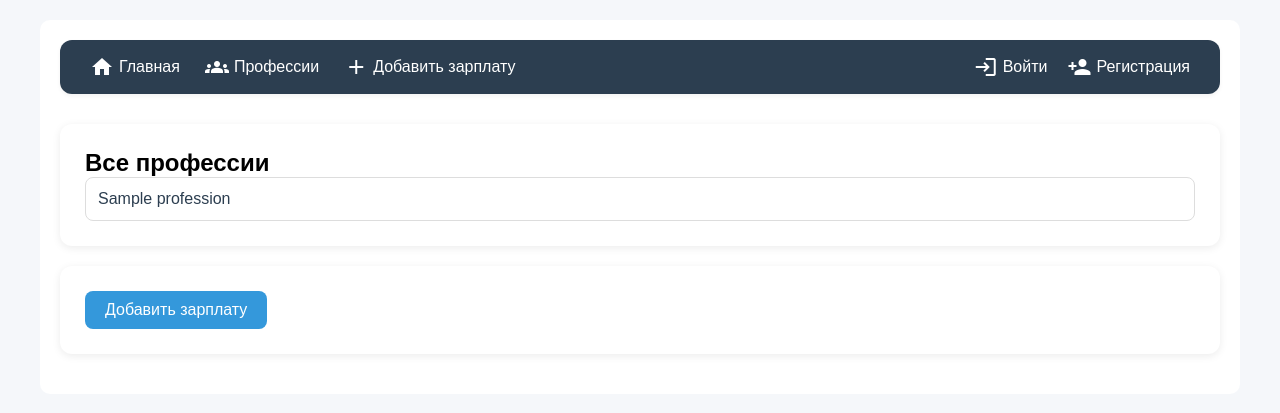
After one commit to Natalya1579/salary-calculator, a Flask app: page /professions in a window 1280 px wide. The commit adds this page. Shown: the top 413 px of the page. Run offline with Flask 3, Linux system fonts and the light colour scheme; tables that the repository leaves empty hold one stand-in row (values such as "Sample post").

Commit message:
Add profession-page

```diff
--- a/app.py
+++ b/app.py
@@ -4,6 +4,7 @@ from flask_login import LoginManager, login_user, logout_user, login_required, c
 import config
 from db import db
 from models import User, Profession, SalaryReport
+import statistics
 
 # Создаем приложение
 app = Flask(__name__)
@@ -38,9 +39,15 @@ def register():
         password = request.form['password']
 
         # Проверяем, не занят ли пароль
-        existing_user = User.query.filter((User.username == username) | (User.email == email)).first()
+        existing_user = User.query.filter(User.username == username).first()
         if existing_user:
-            flash('Пользователь с таким именем или email уже существует', 'danger')
+            flash('Такой логин уже занят', 'danger')
+            return redirect(url_for('register'))
+
+        # Проверяем, не занят ли email
+        existing_email = User.query.filter(User.email == email).first()
+        if existing_email:
+            flash('Такой email уже зарегистрирован', 'danger')
             return redirect(url_for('register'))
 
         # Создаем нового пользователя
@@ -59,14 +66,19 @@ def login():
     if request.method == 'POST':
         username = request.form['username']
         password = request.form['password']
+
+        # Ищем пользователя
         user = User.query.filter_by(username=username).first()
 
+        # Проверяем пароль
         if user and check_password_hash(user.password_hash, password):
+            # session['user_id'] = user.id
+            # session['username'] = user.username
             login_user(user)
-            flash(f'С возвращением, {username}!', 'success')
+            flash(f'Добро пожаловать, {user.username}!', 'success')
             return redirect(url_for('index'))
         else:
-            flash('Неверное имя пользователя или пароль', 'danger')
+            flash('Неверный логин или пароль', 'danger')
     return render_template('login.html', title='Вход')
 
 
@@ -96,7 +108,7 @@ def add_salary():
             db.session.add(profession)
             db.session.commit()
 
-        # Создаем отчет
+        # Создаем запись о зарплате
         report = SalaryReport(
             profession_id=profession.id,
             city=city,
@@ -110,8 +122,109 @@ def add_salary():
         db.session.commit()
 
         flash('Зарплата добавлена анонимно' if is_anonymous else 'Зарплата добавлена', 'success')
-        return redirect(url_for('profession_stats', profession_id=profession.id))
+        return redirect(url_for('profession_page', id=profession.id))
     return render_template('add_salary.html', title='Добавить зарплату')
+
+
+@app.route('/professions')
+def professions_list():
+    professions = Profession.query.all()
+    return render_template('professions.html', professions=professions, title='Профессии')
+
+
+@app.route('/profession/<int:id>')
+def profession_page(id):
+    # Находим профессию в БД
+    profession = Profession.query.get(id)
+
+    if not profession:
+        flash('Профессия не найдена', 'danger')
+        return redirect(url_for('professions_list'))
+
+    # Находим все зарплаты для этой профессии
+    reports = SalaryReport.query.filter_by(profession_id=id).all()
+
+    # Количество зарплат для этой профессии
+    count = len(reports)
+
+    if count > 0:
+        total = 0
+        for report in reports:
+            total += report.salary
+        average = total // count
+
+        min_salary = reports[0].salary
+        max_salary = reports[0].salary
+
+        for report in reports:
+            if report.salary < min_salary:
+                min_salary = report.salary
+            if report.salary > max_salary:
+                max_salary = report.salary
+    else:
+        average = 0
+        min_salary = 0
+        max_salary = 0
+
+    # Считаем статистику по городам
+    cities = {}
+    for report in reports:
+        if report.city not in cities:
+            cities[report.city] = [report.salary]
+        else:
+            cities[report.city].append(report.salary)
+
+    # Для каждого города считаем среднюю зарплату
+    city_stats = {}
+    for city, salaries in cities.items():
+        city_stats[city] = sum(salaries) // len(salaries)
+
+    # Сортировка по городам
+    sorted_cities = sorted(city_stats.items(), key=lambda x: x[1], reverse=True)
+
+    # Считаем статистику по формату работы
+    work_formats = {}
+    for report in reports:
+        if report.work_format not in work_formats:
+            work_formats[report.work_format] = [report.salary]
+        else:
+            work_formats[report.work_format].append(report.salary)
+
+    # Для каждого формата работы считаем среднюю зарплату
+    work_format_stats = {}
+    for work_format, salaries in work_formats.items():
+        work_format_stats[work_format] = sum(salaries) // len(salaries)
+
+    # Сортировка по формату работы
+    sorted_work_formats = sorted(work_format_stats.items(), key=lambda x: x[1], reverse=True)
+
+    # Считаем статистику по грейдам
+    grades = {}
+    for report in reports:
+        if report.grade not in grades:
+            grades[report.grade] = [report.salary]
+        else:
+            grades[report.grade].append(report.salary)
+
+    # Для каждого грейда считаем среднюю зарплату
+    grade_stats = {}
+    for grade, salaries in grades.items():
+        grade_stats[grade] = sum(salaries) // len(salaries)
+
+    # Сортировка по грейду
+    sorted_grades = sorted(grade_stats.items(), key=lambda x: x[1], reverse=True)
+
+    # Передаем в шаблон
+    return render_template('profession.html',
+                           profession=profession,
+                           count=count,
+                           average=average,
+                           min_salary=min_salary,
+                           max_salary=max_salary,
+                           reports=reports,
+                           city_stats=sorted_cities,
+                           work_format_stats=sorted_work_formats,
+                           grade_stats=sorted_grades)
 
 
 # Запуск
--- a/templates/base.html
+++ b/templates/base.html
@@ -4,44 +4,72 @@
     <meta charset="UTF-8">
     <meta name="viewport" content="width=device-width, initial-scale=1.0">
     <title>{{ title }} | Salary Calculator</title>
+    <link href="https://fonts.googleapis.com/icon?family=Material+Icons" rel="stylesheet">
     <style>
-        /* Минимальный CSS */
-        * { margin: 0; padding: 0; box-sizing: border-box; }
+        * {
+            margin: 0;
+            padding: 0;
+            box-sizing: border-box;
+        }
         body {
-            font-family: sans-serif;
+            font-family: Arial, sans-serif;
             background: #f5f7fa;
             padding: 20px;
         }
-        nav {
+        .container {
+            max-width: 1200px;
+            margin: 0 auto;
             background: white;
+            padding: 20px;
+            border-radius: 10px;
+        }
+
+        /* Навигация */
+         nav {
+            background: #2c3e50;
             padding: 15px 30px;
             border-radius: 12px;
             margin-bottom: 30px;
             box-shadow: 0 2px 4px rgba(0,0,0,0.05);
             display: flex;
-            gap: 20px;
+            gap: 25px;
+            align-items: center;
             flex-wrap: wrap;
         }
         nav a {
             text-decoration: none;
-            color: #2c3e50;
-            font-weight: 500;
+            color: white;
+            display: inline-flex;
+            align-items: center;
+            gap: 5px;
         }
-        nav a:hover {color: #3498db; }
-        .container {
-            max-width: 1200px;
-            margin: 0 auto;
+        nav a:hover {
+            color: #3498db;
         }
-        .flash-messages {
+        .nav-right {
+            margin-left: auto;
+            display: flex;
+            gap: 20px;
+            align-items: center;
+        }
+
+        .username {
+            color: white;
+            background: #34495e;
+            padding: 5px 12px;
+            border-radius: 20px;
+        }
+
+        /* Карточки */
+        .card {
+            background: white;
+            border-radius: 12px;
+            padding: 25px;
             margin-bottom: 20px;
+            box-shadow: 0 2px 8px rgba(0,0,0,0.08);
         }
-        .alert {
-            padding: 12px 20px;
-            border-radius: 8px;
-            margin-bottom: 10px;
-        }
-        .alert-success { background: #d4edda; color: #155724; }
-        .alert-danger { background: #f8d7da; color: #721c24; }
+
+        /* Кнопки */
         button, .btn {
             background: #3498db;
             color: white;
@@ -51,17 +79,36 @@
             cursor: pointer;
             text-decoration: none;
             display: inline-block;
+            gap: 5px;
+            align-items: center;
         }
-        button:hover, .btn:hover { background: #2980b9; }
-        .card {
-            background: white;
-            border-radius: 12px;
-            padding: 20px;
+        button:hover, .btn:hover {
+            background: #2980b9;
+        }
+
+        /* Flash сообщения */
+        .flash-messages {
             margin-bottom: 20px;
-            box-shadow: 0 2px 8px rgba(0,0,0,0.08);
+        }
+
+        .alert {
+            padding: 12px 20px;
+            border-radius: 8px;
+            margin-bottom: 10px;
+        }
+        .alert-success { background: #d4edda; color: #155724; }
+        .alert-danger { background: #f8d7da; color: #721c24; }
+
+        .alert-warning {
+            background: #fff3cd;
+            color: #856404;
+        }
+
+        .alert-info {
+            background: #d1ecf1;
+            color: #0c5460;
         }
     </style>
-    <link href="https://fonts.googleapis.com/icon?family=Material+Icons" rel="stylesheet">
 </head>
 <body>
     <div class="container">
@@ -75,16 +122,25 @@
             <a href="/add-salary">
                 <span class="material-icons">add</span> Добавить зарплату
             </a>
-            <div style="margin-left: auto; display: flex; gap: 15px;">
+
+            <div class="nav-right">
                 {% if current_user.is_authenticated %}
-                    <span>{{ current_user.username }}</span>
-                    <a href="/logout">Выйти</a>
+                    <span class="username">{{ current_user.username }}</span>
+                    <a href="/logout">
+                        <span class="material-icons">exit_to_app</span> Выйти
+                    </a>
                 {% else %}
-                    <a href="/login">Войти</a>
-                    <a href="/register">Регистрация</a>
+                    <a href="/login">
+                        <span class="material-icons">login</span> Войти
+                    </a>
+                    <a href="/register">
+                        <span class="material-icons">person_add</span> Регистрация
+                    </a>
                 {% endif %}
             </div>
         </nav>
+
+        <!-- Flash сообщения -->
         <div class="flash-messages">
             {% with messages = get_flashed_messages(with_categories=true) %}
                 {% for category, message in messages %}
@@ -93,6 +149,7 @@
             {% endwith %}
         </div>
 
+        <!-- Основной контент -->
         {% block content %}{% endblock %}
     </div>
 </body>
--- a/templates/index.html
+++ b/templates/index.html
@@ -7,7 +7,7 @@
     </h1>
     <p style="font-size: 18px; margin: 20px 0;">
         Узнайте, сколько на самом деле платят специалистам вашего профиля.<br>
-        Все данные анонимны и проверяются сообществом.
+        Все данные анонимны и добавляются пользователями.
     </p>
     <div style="margin: 40px 0;">
         <h3>
--- a/templates/login.html
+++ b/templates/login.html
@@ -18,6 +18,6 @@
         </div>
         <button type="submit">Войти</button>
     </form>
-    <p style="margin-top: 15px;">Уже есть аккаунт? <a href="/login">Войти</a></p>
+    <p style="margin-top: 15px;">Нет аккаунта? <a href="/register">Зарегистрироваться</a></p>
 </div>
 {% endblock %}
--- /dev/null
+++ b/templates/professions.html
@@ -0,0 +1,21 @@
+{% extends "base.html" %}
+
+{% block content %}
+<div class="card">
+    <h2>Все профессии</h2>
+    <div style="display: flex; flex-direction: column; gap: 10px;">
+        {% for profession in professions %}
+        <a href="/profession/{{ profession.id }}" style="padding: 12px; background: white; border-radius: 8px; text-decoration: none; color: #2c3e50; border: 1px solid #ddd;">
+            {{ profession.title }}
+        </a>
+        {% else %}
+        <p>Пока нет профессий. Добавьте первую зарплату</p>
+        {% endfor %}
+    </div>
+</div>
+<div class="card">
+    <div>
+        <a href="/add-salary" class="btn">Добавить зарплату</a>
+    </div>
+</div>
+{% endblock %}
--- a/templates/register.html
+++ b/templates/register.html
@@ -5,15 +5,15 @@
     <h2>Регистрация</h2>
     <form method="POST" action="{{ url_for('register') }}">
         <div style="margin-bottom: 15px;">
-            <label>Имя пользователя:</label>
+            <label>Имя пользователя:</label><br>
             <input type="text" name="username" required style="width: 100%; padding: 8px; margin-top: 5px;">
         </div>
         <div style="margin-bottom: 15px;">
-            <label>Email:</label>
+            <label>Email:</label><br>
             <input type="email" name="email" required style="width: 100%; padding: 8px; margin-top: 5px;">
         </div>
         <div style="margin-bottom: 15px;">
-            <label>Пароль:</label>
+            <label>Пароль:</label><br>
             <input type="password" name="password" required style="width: 100%; padding: 8px; margin-top: 5px;">
         </div>
         <button type="submit">Зарегистрироваться</button>
```
Also changed, not shown: templates/profession.html (added, +73 -0 lines).
